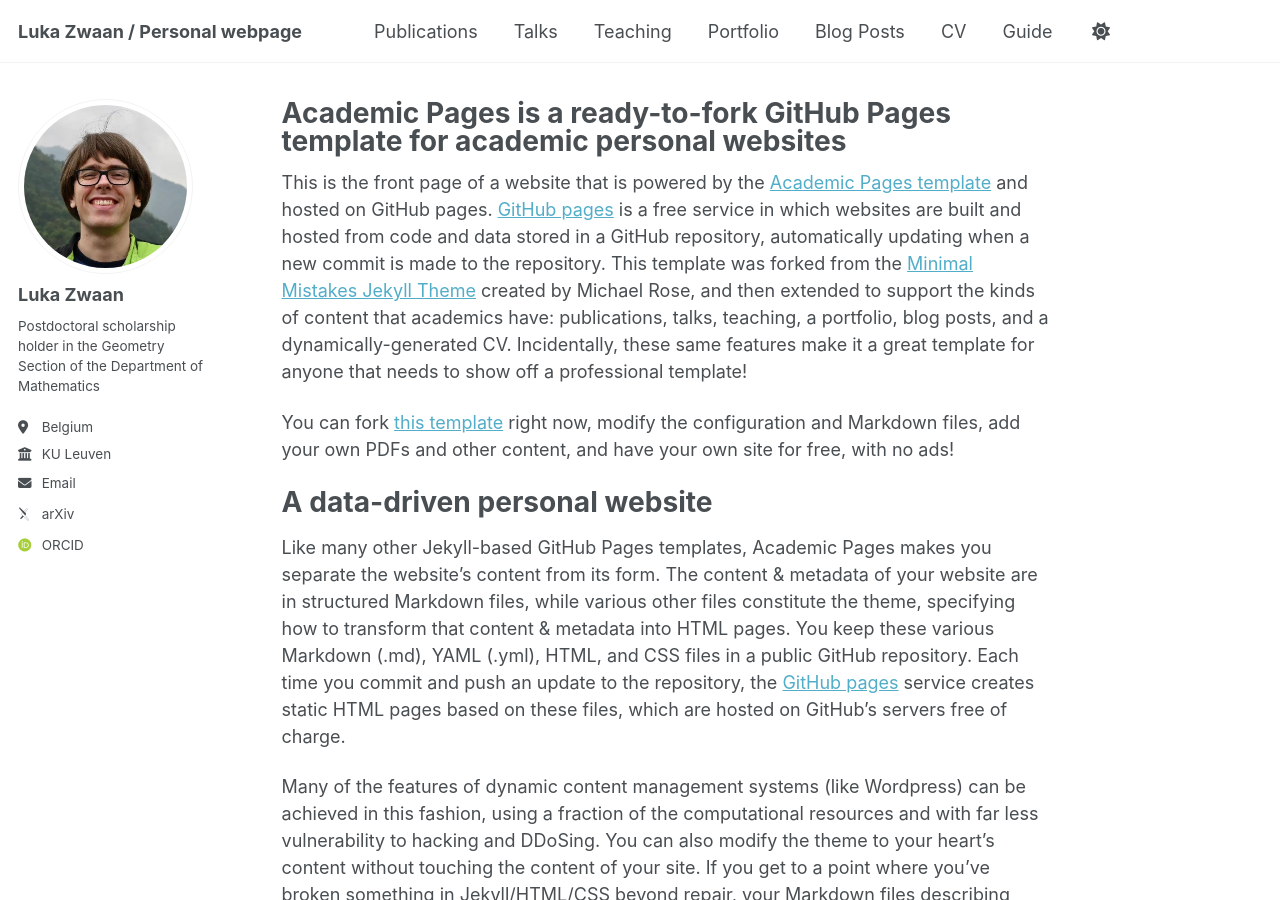
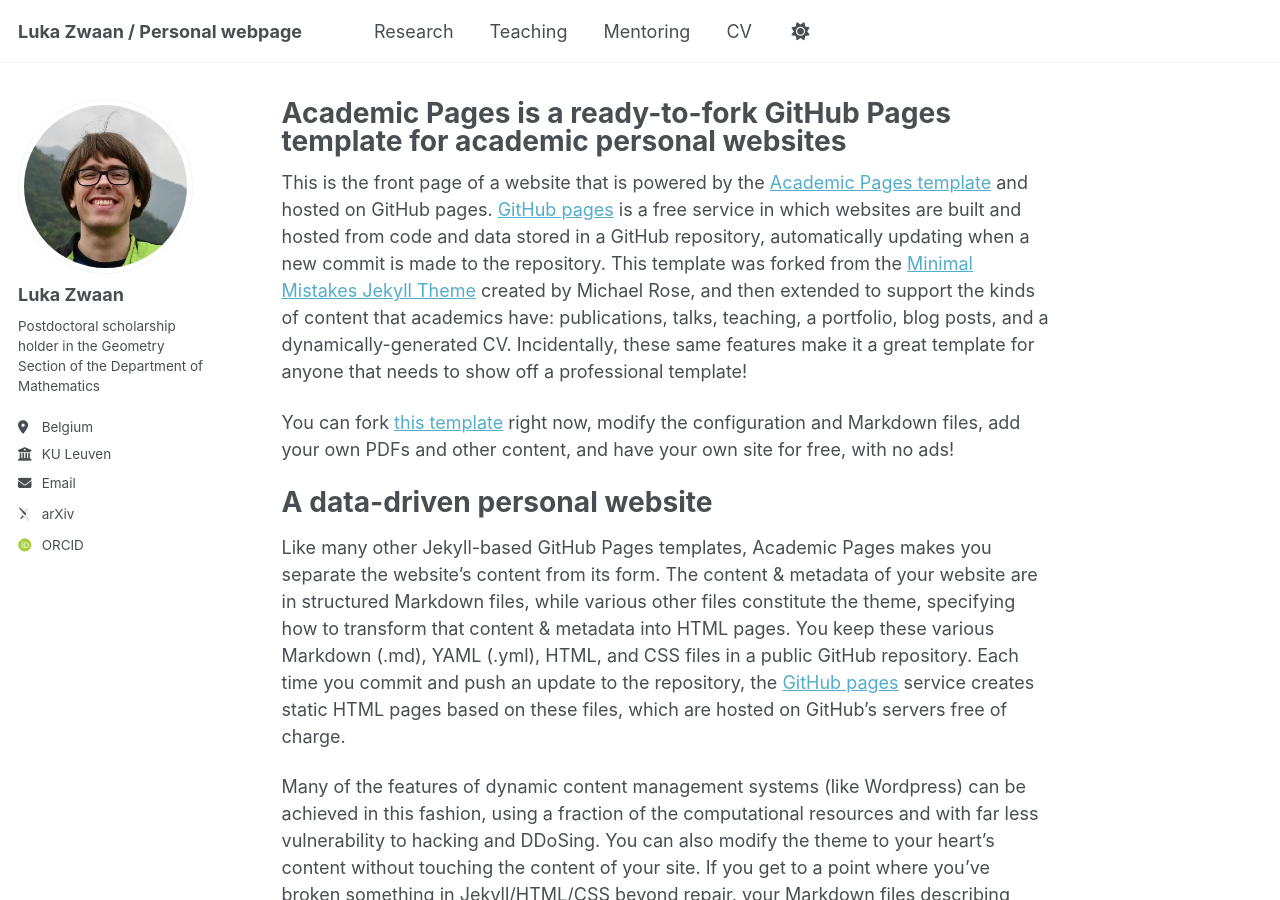
Before and after one commit to LukaZwaan/lukazwaan.github.io, a Jekyll site: the page built from _pages/about.md, in a window 1280 px wide and 900 px high. Built offline with Jekyll 4.4.1, drawn with Linux system fonts in a browser that asks for light colours; some web fonts are replaced; a script bundle is joined from its source files by our own code; library files that are not in the unit come from our copies.

Commit message:
Update navigation.yml

```diff
--- a/_data/navigation.yml
+++ b/_data/navigation.yml
@@ -8,20 +8,20 @@
 #      Markdown formatted page while the second is generated using JSON.
 
 main:
-  - title: "Publications"
-    url: /publications/
-
-  - title: "Talks"
-    url: /talks/
+  - title: "Research"
+    url: /research/
 
   - title: "Teaching"
     url: /teaching/
 
-  - title: "Portfolio"
-    url: /portfolio/
+  - title: "Mentoring"
+    url: /mentoring/
 
-  - title: "Blog Posts"
-    url: /year-archive/
+  # - title: "Portfolio"
+  #   url: /portfolio/
+
+  # - title: "Blog Posts"
+  #   url: /year-archive/
 
   - title: "CV"
     url: /cv/
@@ -29,5 +29,5 @@ main:
   # - title: "CV"
   #   url: /cv-json/
 
-  - title: "Guide"
-    url: /markdown/
+  # - title: "Guide"
+  #  url: /markdown/
```
